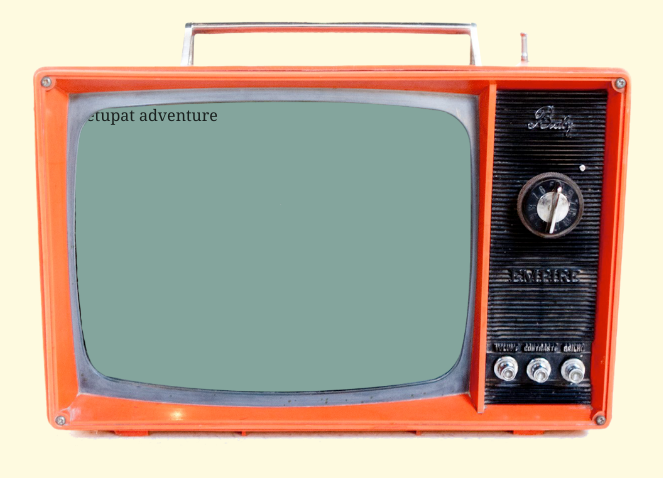
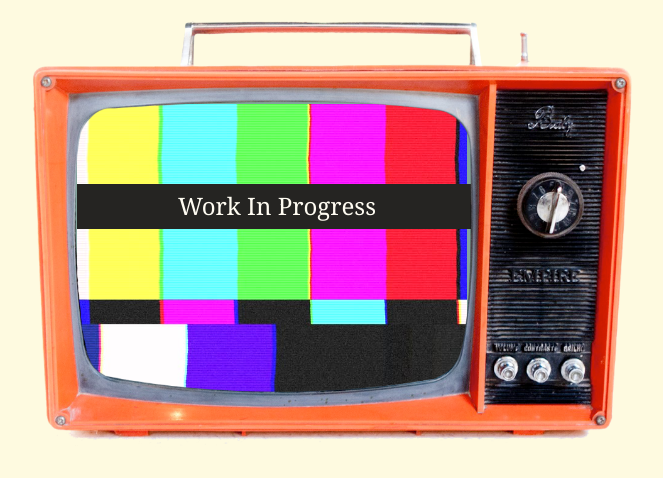
Before and after one commit to diagnosa/ketupat-animated, a Gatsby site: page / in a window 1280 px wide. Shown: the part 252-730 px from the top of the page, without its empty margins (308-971 px from the left). Built offline with nearby package versions, Linux system fonts and the light colour scheme; Gatsby itself is replaced by a stand-in of ours.

Commit message:
add WIP display on TV

```diff
--- a/src/components/container.module.css
+++ b/src/components/container.module.css
@@ -2,3 +2,10 @@
   margin: 3rem auto;
   max-width: 600px;
 }
+
+@media only screen and (max-width: 600px) {
+  .container {
+    width: 90vw;
+    margin: 2rem 2vw;
+  }
+}
--- /dev/null
+++ b/src/components/display.js
@@ -0,0 +1,31 @@
+import React from 'react';
+import { useStaticQuery, graphql } from 'gatsby';
+import Img from 'gatsby-image';
+import displayStyles from './display.module.css';
+
+export default function Display({ children }) {
+    const data = useStaticQuery(graphql`
+        query {
+            file(relativePath: { eq: "color-bars.jpg" }) {
+                childImageSharp {
+                    fluid {
+                        ...GatsbyImageSharpFluid
+                    }
+                }
+            }
+        }
+    `);
+    return (
+        <div className={displayStyles.container}>
+            <Img
+                fluid={{
+                    ...data.file.childImageSharp.fluid,
+                    aspectRatio: 400 / 300,
+                }}
+                alt="Color Bars"
+                className={displayStyles.bars}
+            />
+            <div className={displayStyles.announcement}>Work In Progress</div>
+        </div>
+    );
+}
--- /dev/null
+++ b/src/components/display.module.css
@@ -0,0 +1,27 @@
+.container {
+  box-sizing: border-box;
+  align-items: center;
+}
+
+.bars {
+  overflow-y: hidden;
+  height: 100%;
+}
+
+.announcement {
+  width: 100%;
+  top: 85px;
+  padding: 5px 0;
+  font-size: 24px;
+  position: absolute;
+  background-color: #252422;
+  text-align: center;
+  color: #fffcf2;
+}
+
+@media only screen and (max-width: 600px) {
+  .announcement {
+    top: 55px;
+    font-size: 14px;
+  }
+}
--- a/src/pages/index.js
+++ b/src/pages/index.js
@@ -1,16 +1,15 @@
 import React from 'react';
 import Container from '../components/container';
+import Display from '../components/display';
 import Television from '../components/television';
 
 export default function Home() {
     return (
         <Container>
             <h1>Hi! Let's join the adventure of Ketupat around Indonesia!</h1>
-            <p>
-                Change the channel to jump into another province
-            </p>
+            <p>Change the channel to jump into another province</p>
             <Television>
-                <span>ketupat adventure</span>
+                <Display />
             </Television>
         </Container>
     );
```
Also changed, not shown: src/components/television.module.css (line endings or trailing spaces), src/images/color-bars.jpg (added), src/styles/global.css (line endings or trailing spaces).
